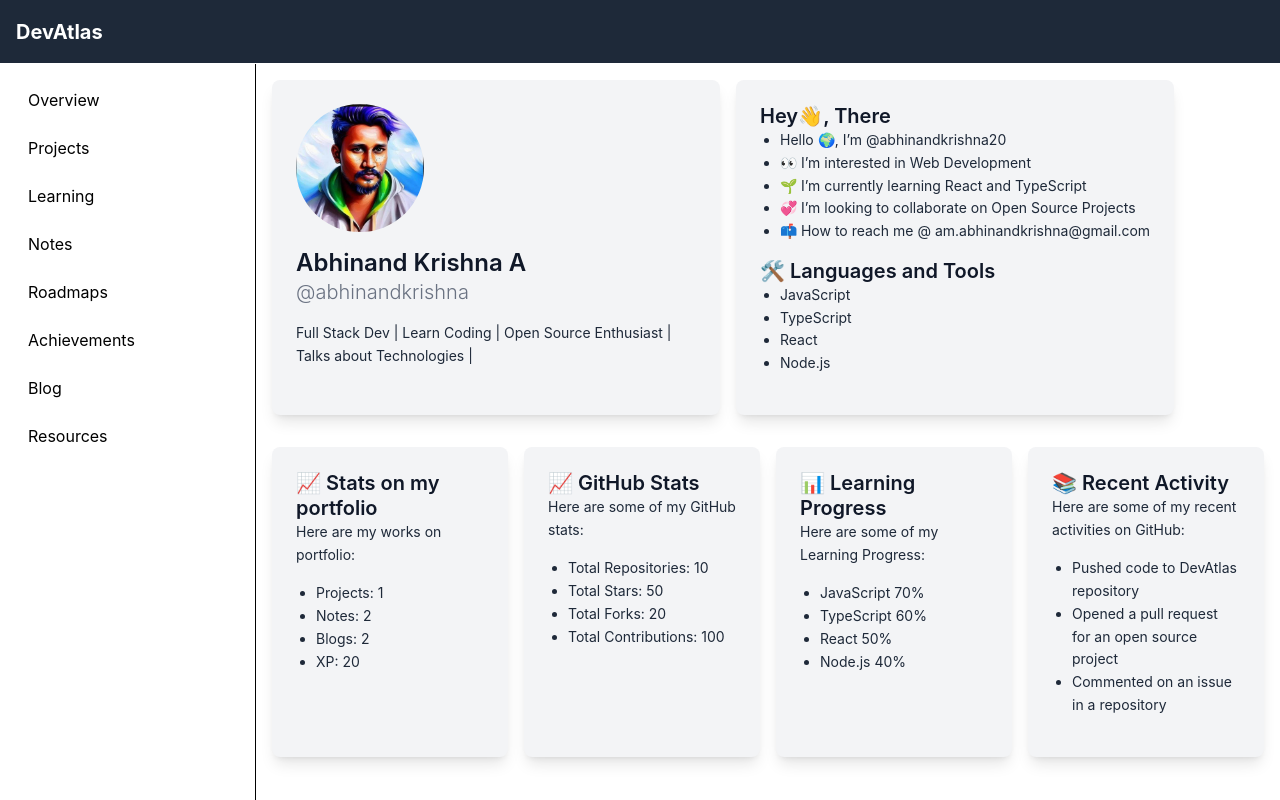
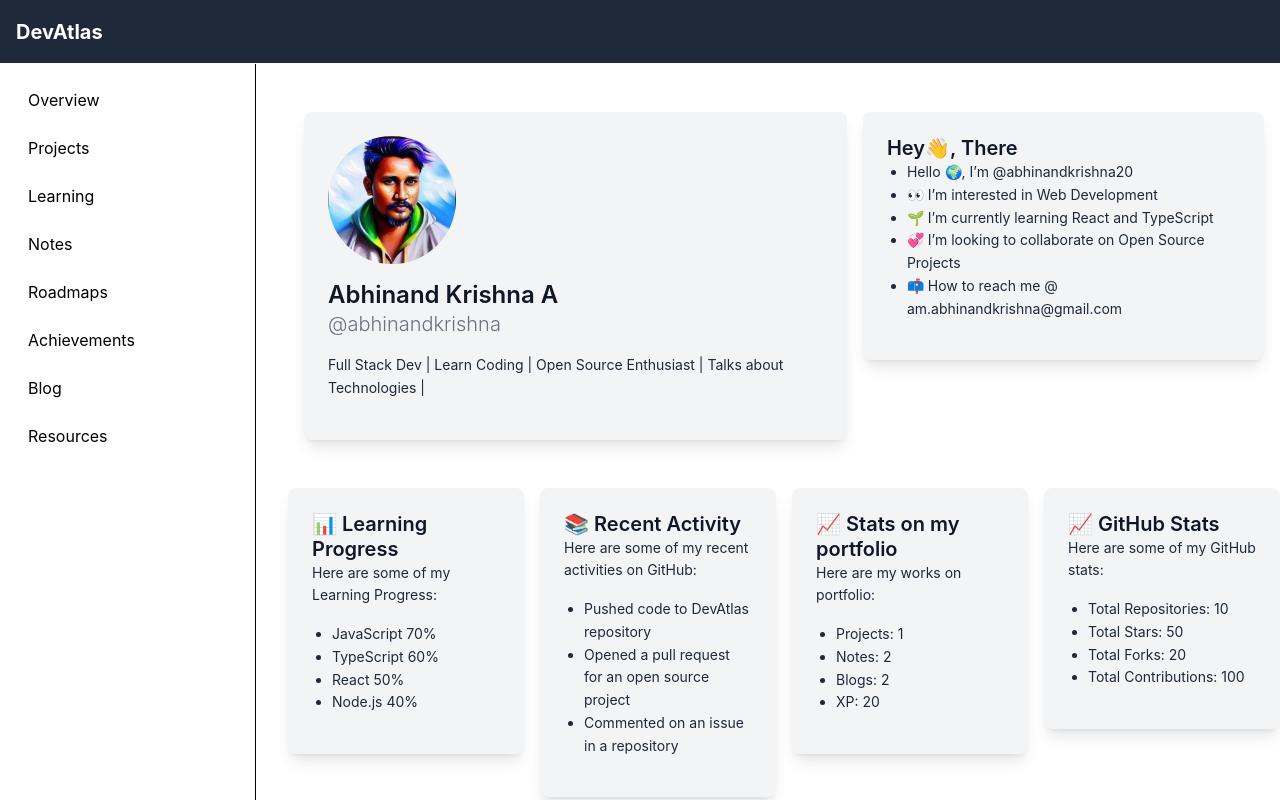
Before and after one commit to abhinandkrishna20/devatlas, a React (Vite) app: page / in a window 1280 px wide. Built offline with nearby package versions, Linux system fonts and the light colour scheme.

Commit message:
feat: Overview sturture redesign

```diff
--- /dev/null
+++ b/src/components/ui/Card.tsx
@@ -0,0 +1,9 @@
+const Card: React.FC<{ children: React.ReactNode }> = ({ children }) => {
+  return (
+    <div className=" card bg-gray-100 shadow-lg rounded-lg p-6 w-full max-w-4xl m-4">
+      {children}
+    </div>
+  );
+};
+
+export default Card;
--- /dev/null
+++ b/src/pages/Overview/About.tsx
@@ -0,0 +1,22 @@
+import Card from "../../components/ui/Card";
+
+const About: React.FC = () => {
+  return (
+    <div >
+     <Card>
+       <div className="mb-4">
+          <h3 className="text-xl font-semibold leading-tight text-gray-900">Hey👋, There</h3>
+          <ul className="text-sm text-gray-800 mb-4 leading-relaxed">
+            <li className="list-disc ml-5">Hello 🌍, I’m @abhinandkrishna20</li>
+            <li className="list-disc ml-5"> 👀 I’m interested in Web Development</li>
+            <li className="list-disc ml-5"> 🌱 I’m currently learning React and TypeScript</li>
+            <li className="list-disc ml-5"> 💞️ I’m looking to collaborate on Open Source Projects</li>
+            <li className="list-disc ml-5"> 📫 How to reach me @ am.abhinandkrishna@gmail.com</li>
+            </ul>
+      </div>
+     </Card>
+    </div>
+  );
+};
+
+export default About;
--- /dev/null
+++ b/src/pages/Overview/GithubStats.tsx
@@ -0,0 +1,21 @@
+import Card from "../../components/ui/Card";
+const GithubStats: React.FC = () => {
+  return (
+    <div >
+     <Card>
+       <h3 className="text-xl font-semibold leading-tight text-gray-900">📈 GitHub Stats</h3>
+      <p className="text-sm text-gray-800 mb-4 leading-relaxed">
+        Here are some of my GitHub stats:
+      </p>
+      <ul className="text-sm text-gray-800 mb-4 leading-relaxed">
+        <li className="list-disc ml-5">Total Repositories: 10</li>
+        <li className="list-disc ml-5">Total Stars: 50</li>
+        <li className="list-disc ml-5">Total Forks: 20</li>
+        <li className="list-disc ml-5">Total Contributions: 100</li>
+      </ul>
+     </Card>
+    </div>
+  );
+};
+
+export default GithubStats;
--- /dev/null
+++ b/src/pages/Overview/LearningProgress.tsx
@@ -0,0 +1,20 @@
+import Card from "../../components/ui/Card";
+
+const LearningProgress: React.FC = () => {
+    return (
+        <div >
+            <Card>
+                <h3 className="text-xl font-semibold leading-tight text-gray-900">📊 Learning Progress</h3>
+                <p className="text-sm text-gray-800 mb-4 leading-relaxed">  Here are some of my Learning Progress:</p>
+                <ul className="text-sm text-gray-800 mb-4 leading-relaxed">
+                    <li className="list-disc ml-5">JavaScript     70%</li>
+                    <li className="list-disc ml-5">TypeScript   60%</li>
+                    <li className="list-disc ml-5">React        50%</li>
+                    <li className="list-disc ml-5">Node.js      40%</li>
+                </ul>
+            </Card>
+        </div>
+    );
+};
+
+export default LearningProgress;
--- a/src/pages/Overview/Overview.tsx
+++ b/src/pages/Overview/Overview.tsx
@@ -1,95 +1,26 @@
-import profile from "../../assets/profile.jpeg";
+
+import About from "./About";
+import GithubStats from "./GithubStats";
+import LearningProgress from "./LearningProgress";
+import PortfolioStat from "./PortfolioStat";
+import Profile from "./Profile";
+import RecentActivity from "./RecentActivity";
 const Overview: React.FC = () => {
   return (
     <div>
-    <div className="flex flex-1 h-full">
-      <div className="card bg-gray-100 shadow-lg rounded-lg p-6   max-w-md ">
-        <img src={profile} alt="Profile" className="rounded-full w-32 h-32 object-cover mb-4" />
-        {/* <h2 className="text-2xl font-bold mb-4">Welcome to DevAtlas</h2>
-        <p className="text-gray-700 mb-4">
-          DevAtlas is your personal development dashboard. Here you can track your projects, learning progress, notes, roadmaps, achievements, and more.
-        </p> */}
-{/* // add a profile card with name and username */}
-        <div className="mb-4">
-        <h1 className="text-2xl font-semibold leading-tight text-gray-900">Abhinand Krishna A</h1>
-        <h2 className="text-xl font-light text-gray-500">@abhinandkrishna</h2>
-      </div>
-      <p className="text-sm text-gray-800 mb-4 leading-relaxed">
-        Full Stack Dev | Learn Coding | Open Source Enthusiast | Talks about Technologies |
-      </p>
+    <div className="flex flex-1 h-full p-4 gap-4">
 
-      </div>
-      <div className="card flex-row bg-gray-100 shadow-lg rounded-lg p-6  max-w-4xl ml-4">
-
-      {/* // about me section with a list of points */}
-      <div className="mb-4">
-          <h3 className="text-xl font-semibold leading-tight text-gray-900">Hey👋, There</h3>
-          <ul className="text-sm text-gray-800 mb-4 leading-relaxed">
-            <li className="list-disc ml-5">Hello 🌍, I’m @abhinandkrishna20</li>
-            <li className="list-disc ml-5"> 👀 I’m interested in Web Development</li>
-            <li className="list-disc ml-5"> 🌱 I’m currently learning React and TypeScript</li>
-            <li className="list-disc ml-5"> 💞️ I’m looking to collaborate on Open Source Projects</li>
-            <li className="list-disc ml-5"> 📫 How to reach me @ am.abhinandkrishna@gmail.com</li>
-            </ul>
-      </div>
-      <div className="mb-4">
-        <h3 className="text-xl font-semibold leading-tight text-gray-900">🛠️ Languages and Tools </h3>
-        <ul className="text-sm text-gray-800 mb-4 leading-relaxed">
-          <li className="list-disc ml-5">JavaScript</li>
-          <li className="list-disc ml-5">TypeScript</li>
-          <li className="list-disc ml-5">React</li>
-          <li className="list-disc ml-5">Node.js</li>
-        </ul>
-      </div>
-
-
-      </div>
+      <Profile />
+    <About />
 
     </div>
-    <div className="flex flex-col md:flex-row mt-4 gap-4">
+    <div className="grid grid-cols-3 md:grid-cols-2 lg:grid-cols-4 gap-4">
 
+   <LearningProgress />
+<RecentActivity />
+ <PortfolioStat />
+   <GithubStats />
 
-
-     <div className="card bg-gray-100 shadow-lg rounded-lg p-6 w-full max-w-4xl mt-4">
-      <h3 className="text-xl font-semibold leading-tight text-gray-900">📈 Stats on my portfolio</h3>
-      <p className="text-sm text-gray-800 mb-4 leading-relaxed">
-        Here are my works on portfolio:
-      </p>
-      <ul className="text-sm text-gray-800 mb-4 leading-relaxed">
-        <li className="list-disc ml-5">Projects: 1</li>
-        <li className="list-disc ml-5">Notes: 2</li>
-        <li className="list-disc ml-5">Blogs: 2</li>
-        <li className="list-disc ml-5">XP: 20</li>
-      </ul> </div>
-    <div className="card bg-gray-100 shadow-lg rounded-lg p-6 w-full max-w-4xl mt-4">
-      <h3 className="text-xl font-semibold leading-tight text-gray-900">📈 GitHub Stats</h3>
-      <p className="text-sm text-gray-800 mb-4 leading-relaxed">
-        Here are some of my GitHub stats:
-      </p>
-      <ul className="text-sm text-gray-800 mb-4 leading-relaxed">
-        <li className="list-disc ml-5">Total Repositories: 10</li>
-        <li className="list-disc ml-5">Total Stars: 50</li>
-        <li className="list-disc ml-5">Total Forks: 20</li>
-        <li className="list-disc ml-5">Total Contributions: 100</li>
-      </ul> </div>
-      <div className="card bg-gray-100 shadow-lg rounded-lg p-6 w-full max-w-4xl mt-4">
-      <h3 className="text-xl font-semibold leading-tight text-gray-900">📊 Learning Progress</h3>
-      <p className="text-sm text-gray-800 mb-4 leading-relaxed">  Here are some of my Learning Progress:</p>
-      <ul className="text-sm text-gray-800 mb-4 leading-relaxed">
-        <li className="list-disc ml-5">JavaScript     70%</li>
-        <li className="list-disc ml-5">TypeScript   60%</li>
-        <li className="list-disc ml-5">React        50%</li>
-        <li className="list-disc ml-5">Node.js      40%</li>
-      </ul> </div>
-      <div className="card bg-gray-100 shadow-lg rounded-lg p-6 w-full max-w-4xl mt-4">
-      <h3 className="text-xl font-semibold leading-tight text-gray-900">📚 Recent Activity</h3>
-      <p className="text-sm text-gray-800 mb-4 leading-relaxed">Here are some of my recent activities on GitHub:</p>
-      <ul className="text-sm text-gray-800 mb-4 leading-relaxed">
-        <li className="list-disc ml-5">Pushed code to DevAtlas repository</li>
-        <li className="list-disc ml-5">Opened a pull request for an open source project</li>
-        <li className="list-disc ml-5">Commented on an issue in a repository</li>
-      </ul>
-      </div>
   </div>
     </div>
   );
--- /dev/null
+++ b/src/pages/Overview/PortfolioStat.tsx
@@ -0,0 +1,22 @@
+import Card from "../../components/ui/Card";
+
+const PortfolioStat: React.FC = () => {
+  return (
+    <div >
+      <Card>
+        <h3 className="text-xl font-semibold leading-tight text-gray-900">📈 Stats on my portfolio</h3>
+      <p className="text-sm text-gray-800 mb-4 leading-relaxed">
+        Here are my works on portfolio:
+      </p>
+      <ul className="text-sm text-gray-800 mb-4 leading-relaxed">
+        <li className="list-disc ml-5">Projects: 1</li>
+        <li className="list-disc ml-5">Notes: 2</li>
+        <li className="list-disc ml-5">Blogs: 2</li>
+        <li className="list-disc ml-5">XP: 20</li>
+      </ul>
+      </Card>
+    </div>
+  );
+};
+
+export default PortfolioStat;
--- /dev/null
+++ b/src/pages/Overview/Profile.tsx
@@ -0,0 +1,21 @@
+import Card from "../../components/ui/Card";
+
+import profile from "../../assets/profile.jpeg";
+const Profile: React.FC = () => {
+  return (
+    <div >
+        <Card>
+            <img src={profile} alt="Profile" className="rounded-full w-32 h-32 object-cover mb-4" />
+
+        <div className="mb-4">
+        <h1 className="text-2xl font-semibold leading-tight text-gray-900">Abhinand Krishna A</h1>
+        <h2 className="text-xl font-light text-gray-500">@abhinandkrishna</h2>
+      </div>
+      <p className="text-sm text-gray-800 mb-4 leading-relaxed">
+        Full Stack Dev | Learn Coding | Open Source Enthusiast | Talks about Technologies |
+      </p>
+        </Card>
+    </div>
+  );
+}
+export default Profile;
--- /dev/null
+++ b/src/pages/Overview/RecentActivity.tsx
@@ -0,0 +1,18 @@
+import Card from "../../components/ui/Card"
+
+const RecentActivity: React.FC = () => {
+  return (
+    <div >
+       <Card>
+        <h3 className="text-xl font-semibold leading-tight text-gray-900">📚 Recent Activity</h3>
+      <p className="text-sm text-gray-800 mb-4 leading-relaxed">Here are some of my recent activities on GitHub:</p>
+      <ul className="text-sm text-gray-800 mb-4 leading-relaxed">
+        <li className="list-disc ml-5">Pushed code to DevAtlas repository</li>
+        <li className="list-disc ml-5">Opened a pull request for an open source project</li>
+        <li className="list-disc ml-5">Commented on an issue in a repository</li>
+      </ul>
+       </Card>
+       </div>
+  );
+}
+export default RecentActivity;
```
Also changed, not shown: 3 other files (tests, documents, lock files or other folders).
